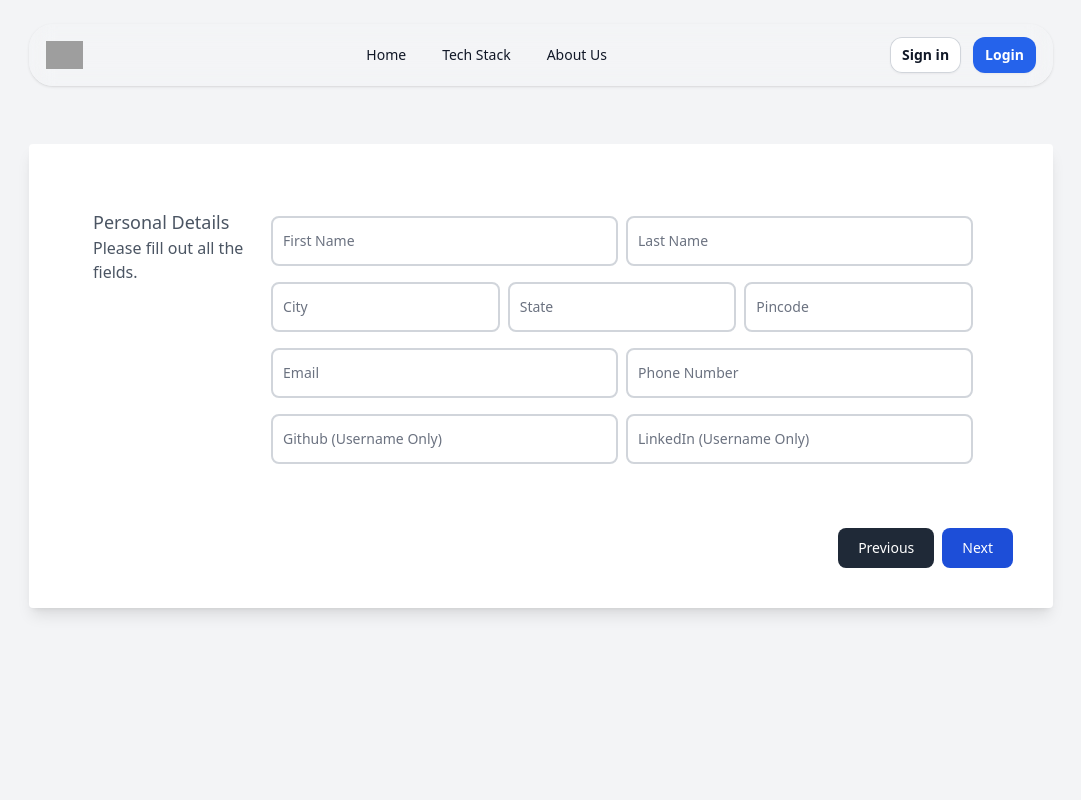
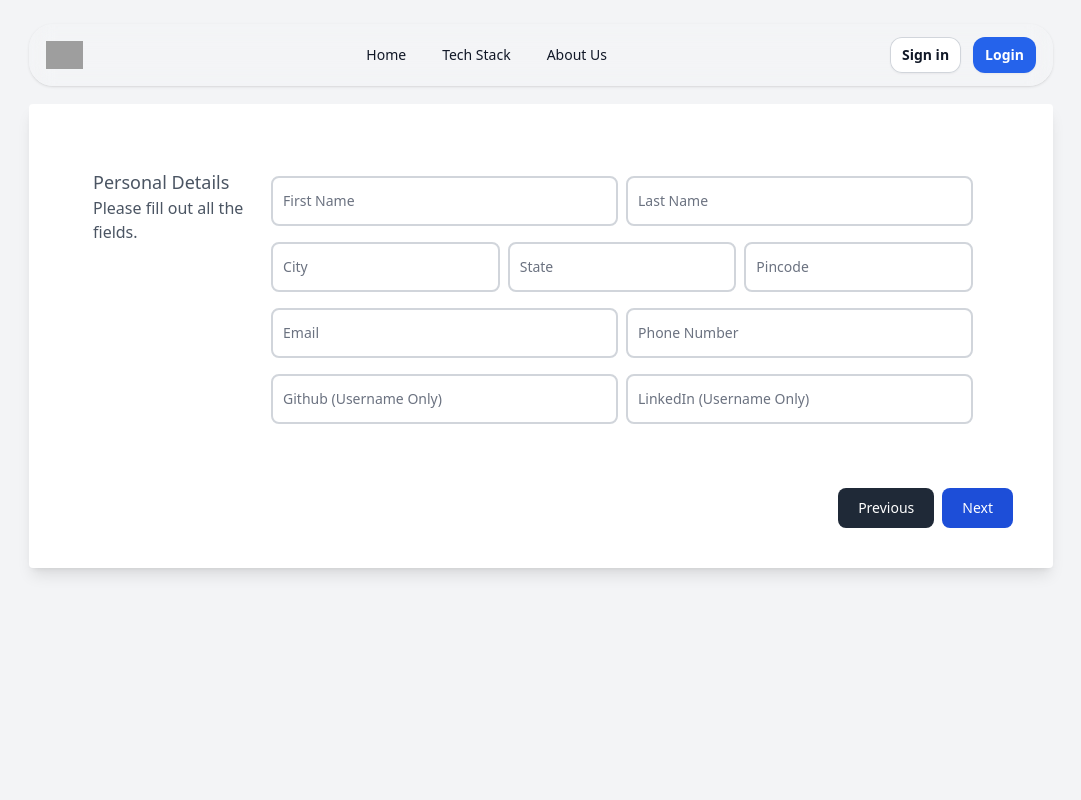
Before and after one commit to ayyush-sharma/overleafSimplified, a SvelteKit app: page /public in a window 1280 px wide. Shown: the top 800 px of the page, without its empty margins (99-1180 px from the left). Built offline with nearby package versions, Linux system fonts and the light colour scheme; grey boxes are pictures that could not be loaded.

Commit message:
small padding changes

```diff
--- a/src/routes/public/+page.svelte
+++ b/src/routes/public/+page.svelte
@@ -207,8 +207,8 @@
 
 
 <!-- beautiful multi step form  -->
-<div class="min-h-screen  pt-20 sm:pt-0 p-6 bg-gray-100 flex items-center justify-center">
-	<div class="container max-w-screen-lg mx-auto">
+<div class="min-h-screen p-6 bg-gray-100 flex ">
+	<div class="container max-w-screen-lg mt-20 mx-auto">
 		<div
         >
 			<div class="bg-white rounded shadow-lg p-4 px-4 md:p-8 mb-6">
--- a/src/routes/public/about/+page.svelte
+++ b/src/routes/public/about/+page.svelte
@@ -7,7 +7,7 @@
         </p>
 
         <div class="grid grid-cols-1 gap-8 mt-8 xl:mt-16 md:grid-cols-2 xl:grid-cols-2">
-            <a href="/niharika">
+            <a href="/">
                 <div class="px-12 py-8 transition-colors duration-300 transform border cursor-pointer rounded-xl hover:border-transparent group hover:bg-blue-600 ">
                     <div class="flex flex-col sm:-mx-4 sm:flex-row">
                         <img class="flex-shrink-0 object-cover w-24 h-24 rounded-full sm:mx-4 ring-4 ring-gray-300" src="https://images.unsplash.com/photo-1535713875002-d1d0cf377fde?ixlib=rb-1.2.1&ixid=MnwxMjA3fDB8MHxwaG90by1wYWdlfHx8fGVufDB8fHx8&auto=format&fit=crop&w=880&q=80" alt="">
@@ -51,7 +51,7 @@
                     </div>
                 </div>
             </a>
-            <a href="/ayush">
+            <a href="/">
                 <div class="px-12 py-8 transition-colors duration-300 transform border cursor-pointer rounded-xl hover:border-transparent group hover:bg-blue-600 ">
                     <div class="flex flex-col sm:-mx-4 sm:flex-row">
                         <img class="flex-shrink-0 object-cover w-24 h-24 rounded-full sm:mx-4 ring-4 ring-gray-300" src="https://images.unsplash.com/photo-1531590878845-12627191e687?ixlib=rb-1.2.1&ixid=MnwxMjA3fDB8MHxwaG90by1wYWdlfHx8fGVufDB8fHx8&auto=format&fit=crop&w=764&q=80" alt="">
```
